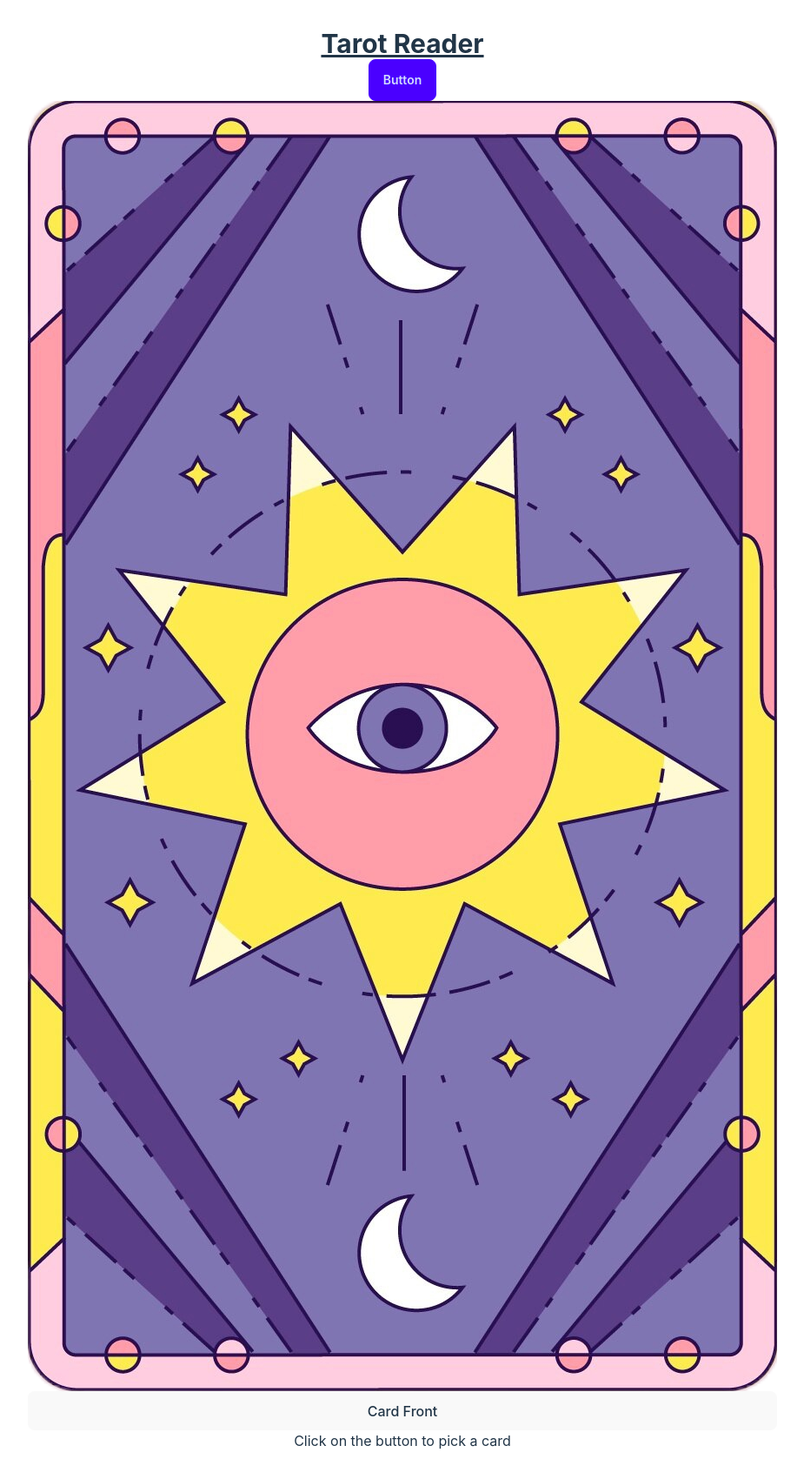
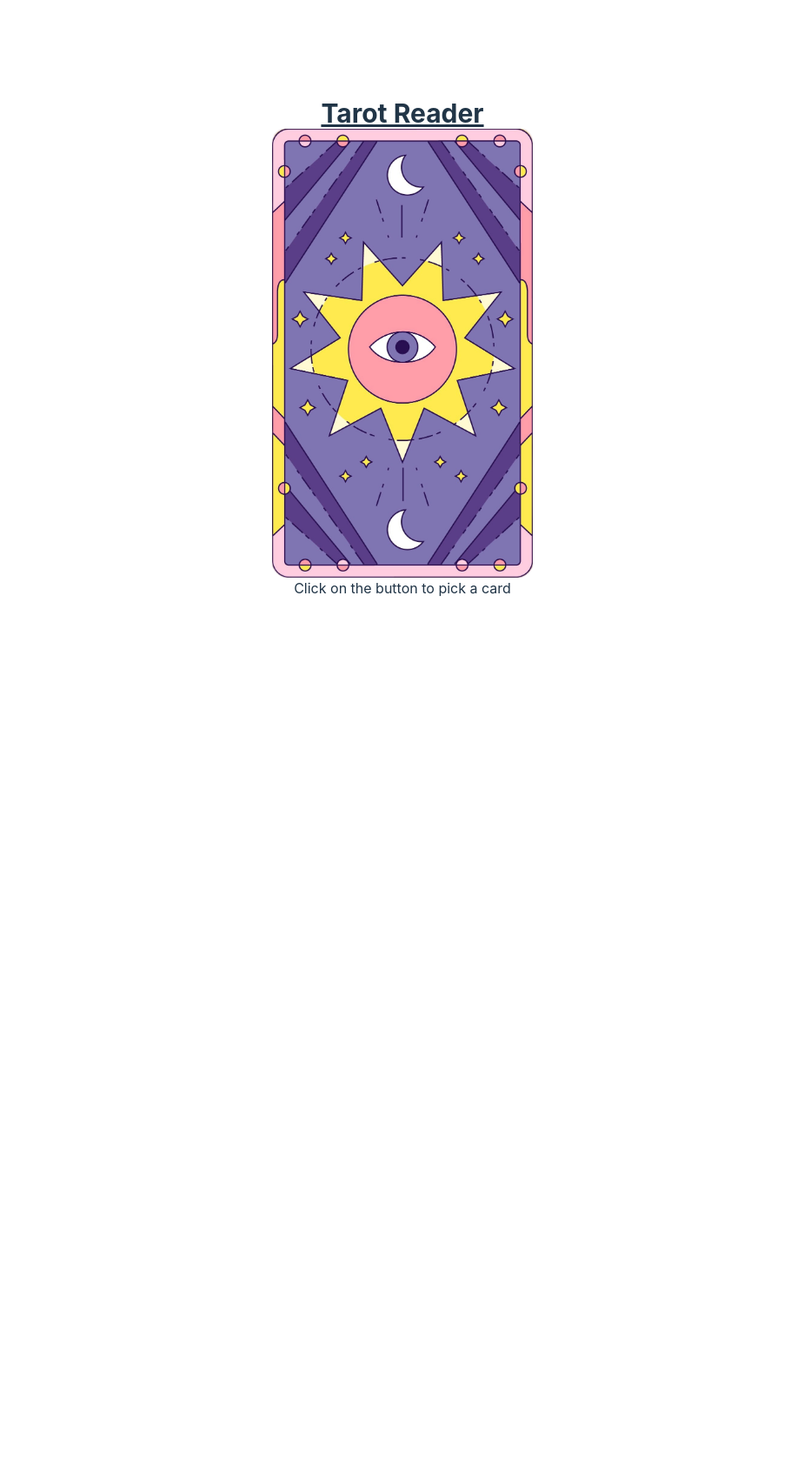
Before and after one commit to RosieMoonYin/tarot-app, a React (Vite) app in the folder Frontend-tarot-app/: page / in a window 1280 px wide. Shown: the whole page at 87% size, without its empty margins (177-1102 px from the left). After the commit the page ends 800 px from the top, so only its background shows below. Built offline with nearby package versions, Linux system fonts and the light colour scheme.

Commit message:
feat: onClick moved to img. Button is removed. code simplified

```diff
--- a/Frontend-tarot-app/src/App.tsx
+++ b/Frontend-tarot-app/src/App.tsx
@@ -42,12 +42,12 @@ const tarotCards = [
 
 function App() {
   const [isFront, setIsFront] = useState(true);
-  const [buttonText, setButtonText] = useState("Card Front");
+  // const [buttonText, setButtonText] = useState("Card Front");
   const [currentCard, setCurrentCard] = useState(tarotCards[0]);
 
   const handleClick = () => {
     setIsFront(!isFront);
-    setButtonText(isFront ? "Card Front" : "Card Back");
+    // setButtonText(isFront ? "Card Front" : "Card Back");
 
     if (isFront) {
       const randomIndex = Math.floor(Math.random() * tarotCards.length);
@@ -56,22 +56,25 @@ function App() {
   };
   return (
     <>
+      <section className="">
         <div>
           <h1 className="text-3xl font-bold underline">Tarot Reader</h1>
-        <button className="btn btn-primary">Button</button>
         </div>
+
         <div className="card">
           <img
             src={isFront ? currentCard.backImg : currentCard.frontImg}
             alt="tarot card"
             className="card-image"
+            onClick={handleClick}
           />
-        <button onClick={handleClick}>{buttonText}</button>
         </div>
+        <div>{/* <button onClick={handleClick}>{buttonText}</button> */}</div>
         <div>
           <p>Click on the button to pick a card</p>
           {!isFront && <p>{currentCard.meaning}</p>}
         </div>
+      </section>
     </>
   );
 }
--- a/Frontend-tarot-app/src/index.css
+++ b/Frontend-tarot-app/src/index.css
@@ -57,6 +57,9 @@ button:focus,
 button:focus-visible {
   outline: 4px auto -webkit-focus-ring-color;
 }
+img {
+  max-width: 300px;
+}
 
 @media (prefers-color-scheme: light) {
   :root {
```
Lines whose indentation alone changed are shown as unchanged.
